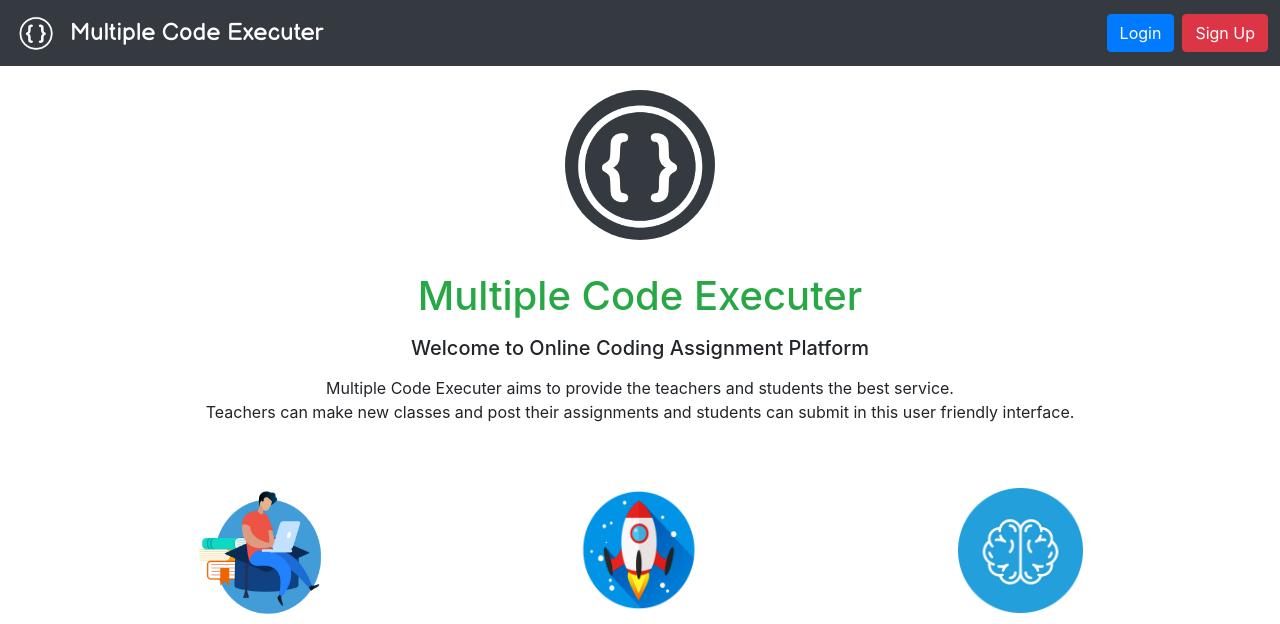
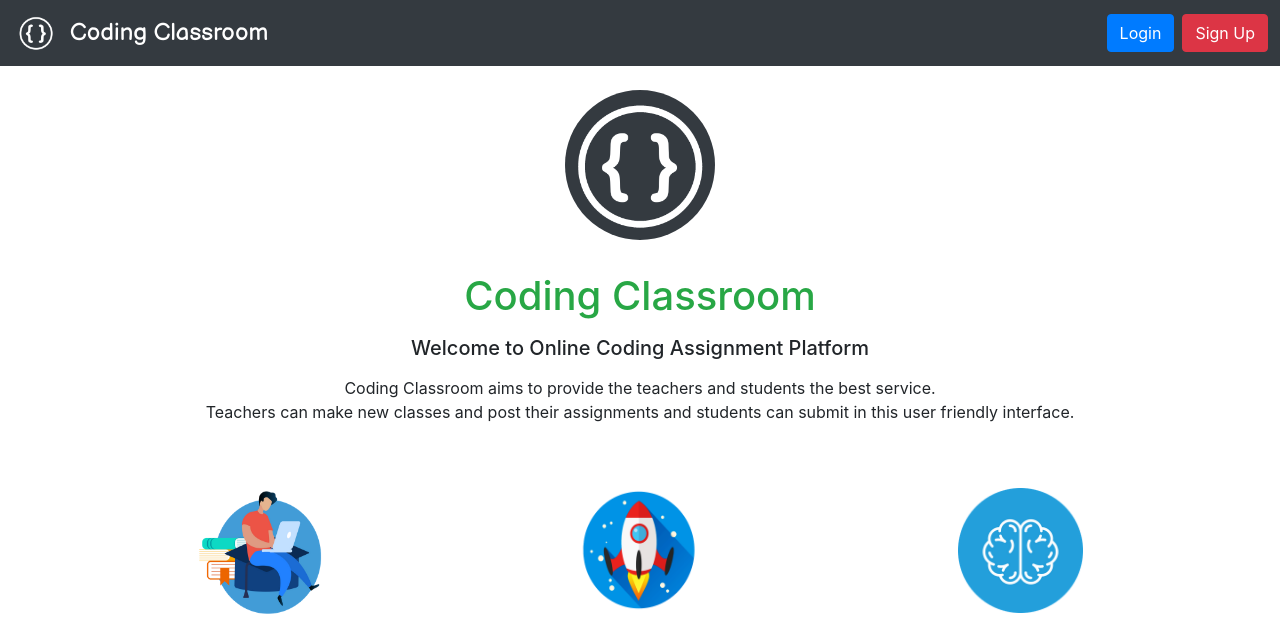
Before and after one commit to LEGENDVISHAL/Coding-Classroom, a Flask app: page / in a window 1280 px wide. Shown: the top 624 px of the page. Run offline with Flask 2, Linux system fonts and the light colour scheme; parts of the project's set-up code (start-up, migrations or seed data) failed here and were passed over; some libraries are stand-ins or nearby versions.

Commit message:
Changed name to 'Coding Classroom' and added tests

```diff
--- a/templates/base.html
+++ b/templates/base.html
@@ -26,7 +26,7 @@
     <!-- Font Awesome -->
     <script src="https://kit.fontawesome.com/a076d05399.js"></script>
 
-    <title>Multiple Code Executer | {% block title %}{% endblock %}</title>
+    <title>Coding Classroom | {% block title %}{% endblock %}</title>
     {% block style %}
     {% endblock %}
     <style>
@@ -76,7 +76,7 @@
             <img class="mx-2 rounded-circle" src="{{ url_for('static', filename = 'images/LOGO.png') }}" alt="logo"
                 width="40" height="40" />
             <span class="align-middle" style="font-family: 'Balsamiq Sans', cursive; font-size: larger;">
-                Multiple Code Executer <!--{% block logo %}{% endblock %}-->
+                Coding Classroom <!--{% block logo %}{% endblock %}-->
             </span>
         </a>
         <button class="navbar-toggler btn btn-dark mr-2 py-1 border-0" type="button" data-toggle="collapse"
--- a/templates/home.html
+++ b/templates/home.html
@@ -1,6 +1,6 @@
 {% extends "base.html" %}
 {% block title %}Home{% endblock %}
-{% block logo %}Multiple Code Executer{% endblock %}
+{% block logo %}Coding Classroom{% endblock %}
 {% block nav %}{% endblock %}
 
 {% block body %}
@@ -15,7 +15,7 @@
             <div class="carousel-item active"> <img src="{{url_for('static', filename = 'images/carousal-1.jpg')}}"
                     class="d-block w-100" alt="...">
                 <div class="carousel-caption d-none d-md-block">
-                    <h5>Welcome to Multiple Code Executer</h5>
+                    <h5>Welcome to Coding Classroom</h5>
                     <p>An online coding assignment platform. </p>
                 </div>
             </div>
@@ -42,10 +42,10 @@
     <div class="container text-center">
         <img class="mx-auto my-3 img rounded-circle bg-dark text-center"
             src="{{ url_for('static', filename = 'images/LOGO.png') }}" alt="logo" width="150" height="150" />
-        <h1 class="text-center text-success my-3">Multiple Code Executer</h1>
+        <h1 class="text-center text-success my-3">Coding Classroom</h1>
         <h5 class="text-center">Welcome to Online Coding Assignment Platform</h5>
         <div class="d-flex justify-content-center my-3">
-            <p class="text-center">Multiple Code Executer aims to provide the teachers and students the best service.
+            <p class="text-center">Coding Classroom aims to provide the teachers and students the best service.
                 <br>
                 Teachers can make new classes and post their assignments and students can submit in this user friendly
                 interface.
```
Also changed, not shown: .github/workflows/python-app.yml, README.md, tests/tests.py (added).
